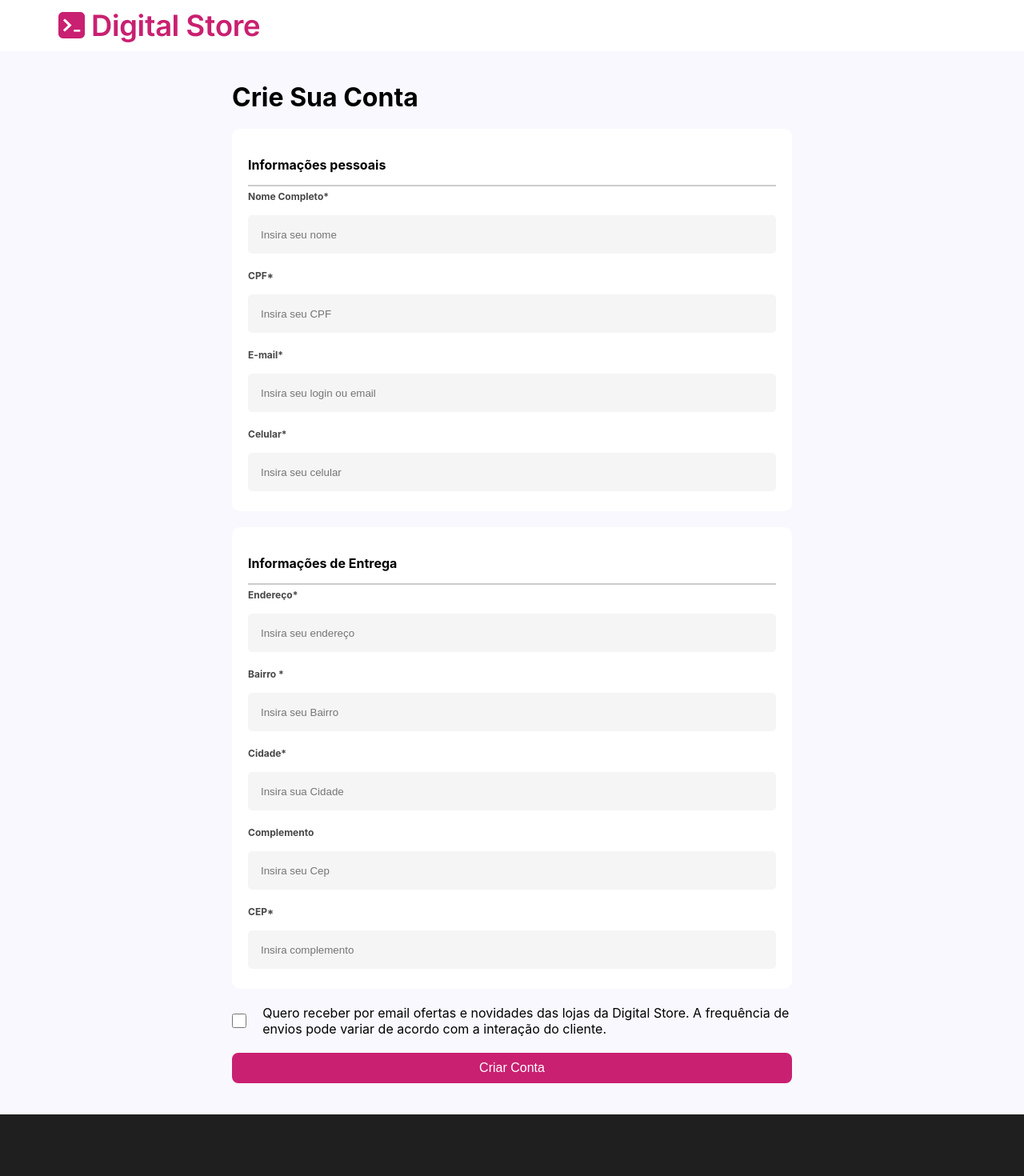
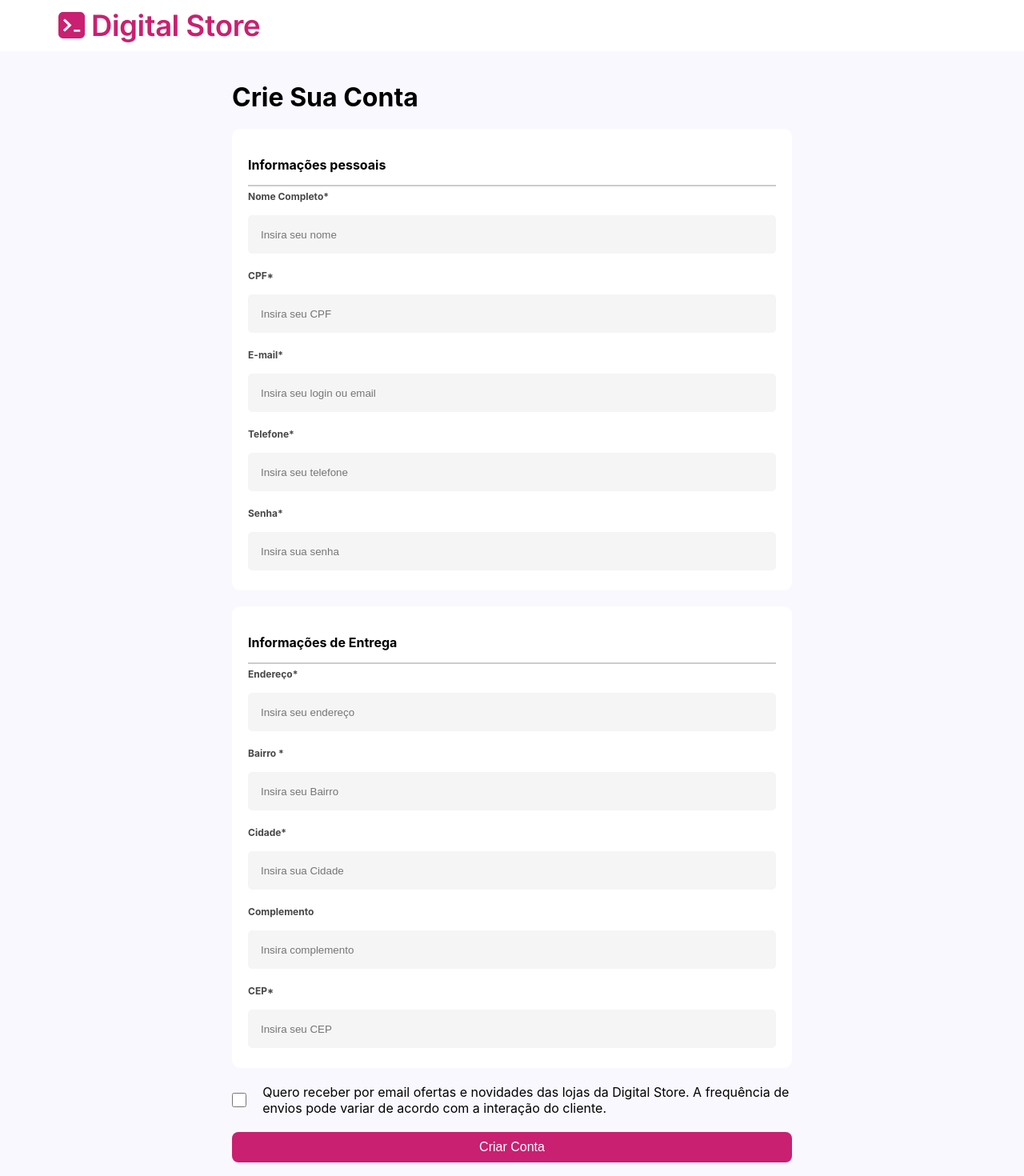
Before and after one commit to Projeto-DripStore-FullStack/Dripstore, a React (Vite) app: page /CreateAccount in a window 1280 px wide. Shown: the top 1470 px of the page at 80% size. Built offline with nearby package versions, Linux system fonts and the light colour scheme.

Commit message:
criação de usuário pela pagina criar conta e redirecionamento para login

```diff
--- a/src/components/FormAcesseSuaConta/FormAcessarConta.jsx
+++ b/src/components/FormAcesseSuaConta/FormAcessarConta.jsx
@@ -1,8 +1,34 @@
 import RedesSociaisDeAcesso from "../../assets/RedesSociaisDeAcesso.png";
 import { InputParaForm } from "../InputParaForm/InputParaForm";
 import "./FormAcessarConta.css";
+import { useState } from "react";
+import { useNavigate } from "react-router-dom";
+import axios from "axios";
 
 export const FormAcessarConta = () => {
+  const [email, setEmail] = useState("");
+  const [password, setPassword] = useState("");
+  const navigate = useNavigate();
+
+  const handleLogin = async (e) => {
+    e.preventDefault();
+
+    try {
+      const response = await axios.post("http://localhost:3000/login", {
+        email,
+        password,
+      });
+
+      console.log("Usuário autenticado:", response.data);
+      navigate("/");
+    } catch (error) {
+      console.error("Erro ao acessar a conta:", error);
+      alert(
+        error.response?.data || "Erro ao acessar a conta. Tente novamente."
+      );
+    }
+  };
+
   return (
     <div className="formAcessarContaBox">
       <h3 className="titleFormformAcessarConta">Acesse Sua Conta</h3>
@@ -12,17 +38,29 @@ export const FormAcessarConta = () => {
           aqui.
         </a>
       </p>
+      <form onSubmit={handleLogin}>
         <div className="divInputs">
           <InputParaForm
             label="Login*"
             placeholder="Insira seu login ou email"
+            value={email}
+            onChange={(e) => setEmail(e.target.value)}
           />
-          <InputParaForm label="Senha*" placeholder="Insira sua senha" />
+          <InputParaForm
+            label="Senha*"
+            placeholder="Insira sua senha"
+            type="password"
+            value={password}
+            onChange={(e) => setPassword(e.target.value)}
+          />
         </div>
         <a className="aFormformAcessarConta" href="">
           Esqueci minha senha
         </a>
-        <button className="btnFormformAcessarConta">Acessar Conta</button>
+        <button type="submit" className="btnFormformAcessarConta">
+          Acessar Conta
+        </button>
+      </form>
       <div className="divBaseFormformAcessarConta">
         <p className="pFormformAcessarConta">Ou faça Login Com</p>
         <img
--- a/src/components/FormCreateAccount/FormCreateAccount.css
+++ b/src/components/FormCreateAccount/FormCreateAccount.css
@@ -17,7 +17,18 @@
     gap: 20px; /* Adiciona espaçamento de 20px entre as divs principais */
 }
 
-.div-form-my-info, .div-form-my-adress {
+.div-form-my-info {
+    display: flex;
+    flex-direction: column;
+    justify-content: space-between;
+    height: auto;
+    background-color: white;
+    padding: 20px;
+    gap: 5px;
+    border-radius: 10px;
+}
+
+.div-form-my-address {
     display: flex;
     flex-direction: column;
     justify-content: space-between;
--- a/src/components/FormCreateAccount/FormCreateAccount.jsx
+++ b/src/components/FormCreateAccount/FormCreateAccount.jsx
@@ -1,70 +1,164 @@
+import { useState } from "react";
+import { useNavigate } from "react-router-dom";
+import axios from "axios";
 import { InputParaForm } from "../InputParaForm/InputParaForm";
 import "./FormCreateAccount.css";
 
 export const FormCreateAccount = () => {
+  const [formData, setFormData] = useState({
+    nome: "",
+    cpf: "",
+    email: "",
+    telefone: "",
+    password: "",
+    endereco: "",
+    bairro: "",
+    cidade: "",
+    complemento: "",
+    cep: "",
+  });
+  const [successMessage, setSuccessMessage] = useState("");
+  const [loading, setLoading] = useState(false);
+  const navigate = useNavigate();
+
+  const handleChange = (e) => {
+    const { name, value, type, checked } = e.target;
+    setFormData({
+      ...formData,
+      [name]: type === "checkbox" ? checked : value,
+    });
+  };
+
+  const handleSubmit = async (e) => {
+    e.preventDefault();
+    setLoading(true);
+
+    try {
+      const response = await axios.post(
+        "http://localhost:3000/usuarios",
+        formData
+      );
+      console.log("Conta criada com sucesso:", response.data);
+      setSuccessMessage("Conta cadastrada com sucesso!");
+      setTimeout(() => {
+        navigate("/Login");
+      }, 3000);
+    } catch (error) {
+      console.error("Erro ao criar conta:", error);
+      alert("Erro ao criar conta. Tente novamente.");
+    } finally {
+      setLoading(false);
+    }
+  };
+
   return (
-    <>
-      <div className="body-create-account-container">
-        <div className="forms-page-create-account">
+    <div className={`body-create-account-container ${loading ? 'loading' : ''}`}>
+      {successMessage && (
+        <p className="success-message alert alert-success position-fixed top-0 end-0 m-3">{successMessage}</p>
+      )}
+      {loading && (
+        <div className="loading-spinner">
+          <div className="spinner-border" role="status">
+            <span className="visually-hidden">Carregando...</span>
+          </div>
+        </div>
+      )}
+      <form className="forms-page-create-account" onSubmit={handleSubmit}>
         <h1>Crie Sua Conta</h1>
         <div className="div-form-my-info">
-            <div className="div-form-page-create-account">
-              <p className="title-my-info-page-create-account">
-                Informações pessoais
-              </p>
-            </div>
+          <p className="title-my-info-page-create-account">Informações pessoais</p>
           <div className="inputs-form-page-create-account">
             <InputParaForm
               label="Nome Completo*"
               placeholder="Insira seu nome"
+              name="nome"
+              value={formData.nome}
+              onChange={handleChange}
             />
-              <InputParaForm label="CPF*" placeholder="Insira seu CPF" />
+            <InputParaForm
+              label="CPF*"
+              placeholder="Insira seu CPF"
+              name="cpf"
+              value={formData.cpf}
+              onChange={handleChange}
+            />
             <InputParaForm
               label="E-mail*"
               placeholder="Insira seu login ou email"
+              name="email"
+              value={formData.email}
+              onChange={handleChange}
             />
             <InputParaForm
-                label="Celular*"
-                placeholder="Insira seu celular"
+              label="Telefone*"
+              placeholder="Insira seu telefone"
+              name="telefone"
+              value={formData.telefone}
+              onChange={handleChange}
+            />
+            <InputParaForm
+              label="Senha*"
+              placeholder="Insira sua senha"
+              name="password"
+              value={formData.password}
+              onChange={handleChange}
+              type="password"
             />
           </div>
         </div>
-          <div className="div-form-my-adress">
-            <div className="div-form-page-create-account">
-              <p className="title-my-info-page-create-account">
-                Informações de Entrega
-              </p>
-            </div>
+        <div className="div-form-my-address">
+          <p className="title-my-info-page-create-account">Informações de Entrega</p>
           <div className="inputs-form-page-create-account">
             <InputParaForm
               label="Endereço*"
               placeholder="Insira seu endereço"
+              name="endereco"
+              value={formData.endereco}
+              onChange={handleChange}
             />
-              <InputParaForm label="Bairro *" placeholder="Insira seu Bairro" />
-              <InputParaForm label="Cidade*" placeholder="Insira sua Cidade" />
-              <InputParaForm label="Complemento" placeholder="Insira seu Cep" />
-
-              <InputParaForm label="CEP*" placeholder="Insira complemento" />
+            <InputParaForm
+              label="Bairro *"
+              placeholder="Insira seu Bairro"
+              name="bairro"
+              value={formData.bairro}
+              onChange={handleChange}
+            />
+            <InputParaForm
+              label="Cidade*"
+              placeholder="Insira sua Cidade"
+              name="cidade"
+              value={formData.cidade}
+              onChange={handleChange}
+            />
+            <InputParaForm
+              label="Complemento"
+              placeholder="Insira complemento"
+              name="complemento"
+              value={formData.complemento}
+              onChange={handleChange}
+            />
+            <InputParaForm
+              label="CEP*"
+              placeholder="Insira seu CEP"
+              name="cep"
+              value={formData.cep}
+              onChange={handleChange}
+            />
           </div>
         </div>
 
         <div>
           <div className="input-checkbox-create-account">
-              <input type="checkbox" name="" id="checkbox" />{" "}
+            <input type="checkbox" name="receberOfertas" id="checkbox" />
             <span>
-                Quero receber por email ofertas e novidades das lojas da Digital
-                Store. A frequência de envios pode variar de acordo com a
-                interação do cliente.
+              Quero receber por email ofertas e novidades das lojas da Digital Store. A frequência de envios pode variar de acordo com a interação do cliente.
             </span>
           </div>
-            <button
-              className="form-create-account-btn"
-            >
+          <button type="submit" className="form-create-account-btn" disabled={loading}>
             Criar Conta
           </button>
         </div>
+      </form>
     </div>
-      </div>
-    </>
   );
 };
--- a/src/components/FormCrieSuaConta/FormCrieSuaConta.jsx
+++ b/src/components/FormCrieSuaConta/FormCrieSuaConta.jsx
@@ -1,15 +1,26 @@
+import { useNavigate } from "react-router-dom";
 import RedesSociaisDeAcesso from "../../assets/RedesSociaisDeAcesso.png";
 import { InputParaForm } from "../InputParaForm/InputParaForm";
 import "./FormCrieSuaConta.css";
 
 export const FormCrieSuaConta = () => {
+  const navigate = useNavigate();
+
+  const handleEmailChange = (e) => {
+    setEmail(e.target.value);
+  };
+
+  const handleAcessarConta = () => {
+    navigate(`/CreateAccount`);
+  };
+
   return (
     <>
       <div className="formAcessarContaBox">
         <h3 className="titleFormformAcessarConta">Crie Sua Conta</h3>
         <p className="pFormformAcessarConta">
           Já possui uma conta? Então entre{" "}
-          <a className="aForm3" href="/CreateAccount">
+          <a className="aForm3" href="/Login">
             aqui.
           </a>
         </p>
@@ -19,7 +30,12 @@ export const FormCrieSuaConta = () => {
             placeholder="Insira seu login ou email"
           />
         </div>
-        <button className="btnFormformAcessarConta">Acessar Conta</button>
+        <button
+          className="btnFormformAcessarConta"
+          onClick={handleAcessarConta}
+        >
+          Acessar Conta
+        </button>
         <div className="divBaseFormformAcessarConta">
           <p className="pFormformAcessarConta">Ou faça Login Com</p>
           <img
--- a/src/components/InputParaForm/InputParaForm.jsx
+++ b/src/components/InputParaForm/InputParaForm.jsx
@@ -1,17 +1,19 @@
 import "./InputParaForm.css";
+
 export const InputParaForm = (props) => {
   return (
-    <>
     <div className="boxInput1">
-        <label className="labelInput" htmlFor="">
+      <label className="labelInput" htmlFor={props.name}>
         {props.label}
       </label>
       <input
         className="inputFinalParaForm"
         placeholder={props.placeholder}
         type="text"
+        name={props.name}
+        value={props.value}
+        onChange={props.onChange}
       />
     </div>
-    </>
   );
 };
```
Lines whose indentation alone changed are shown as unchanged.
